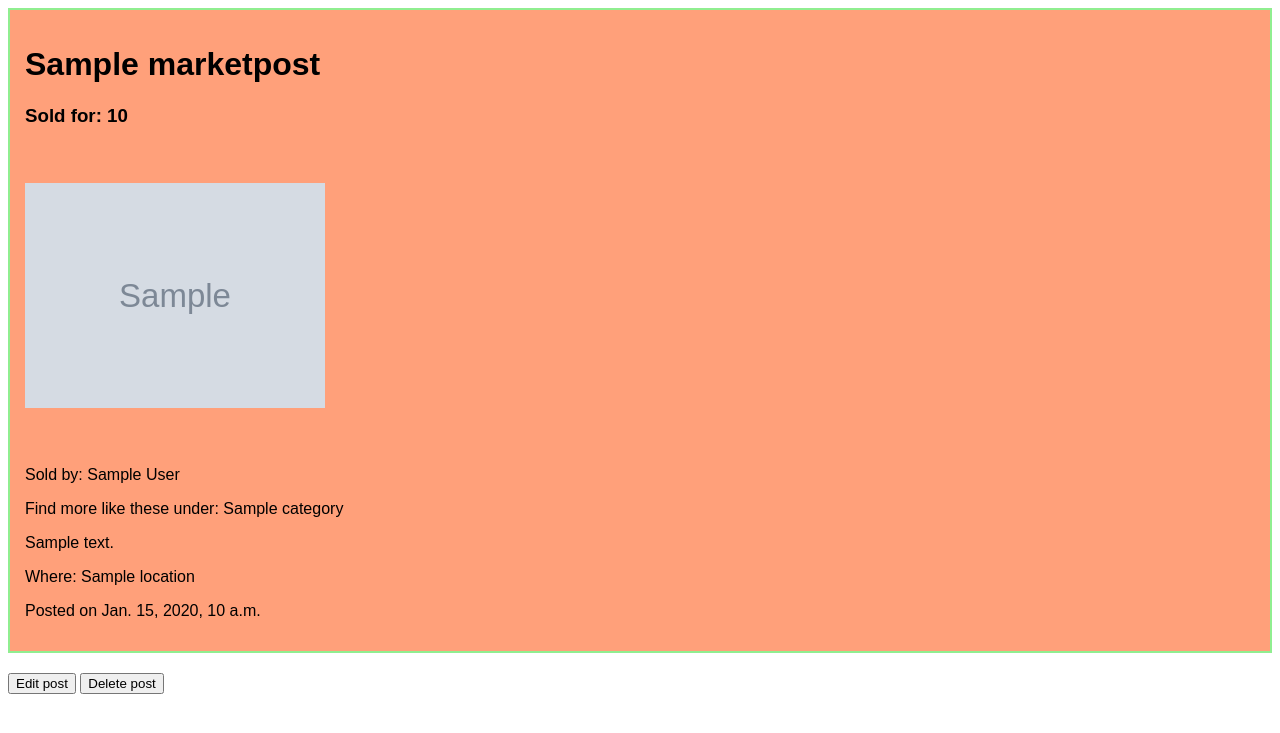
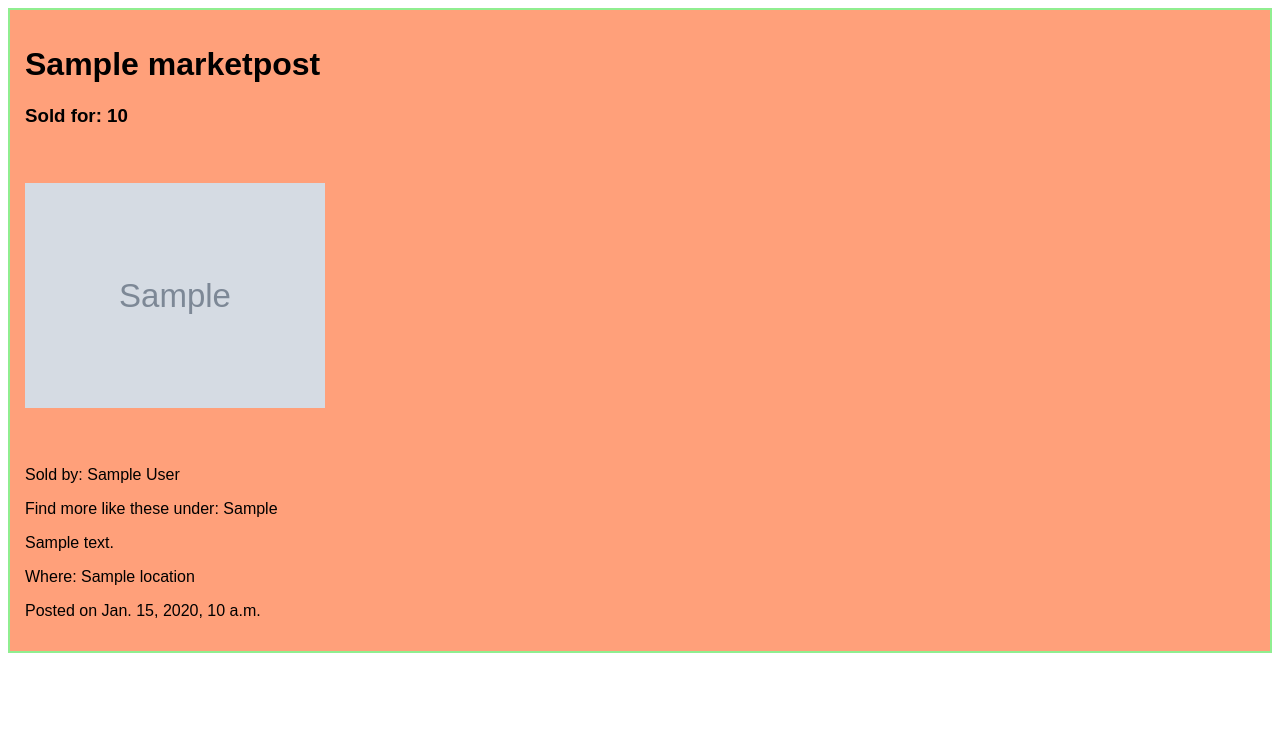
Before and after one commit to Ovi2RO/app, a Django app: template marketplace/templates/marketplace/marketplace_detail.html in a window 1280 px wide. Shown: the top 733 px of the page. Run offline with Django 3.2, Linux system fonts and the light colour scheme; the template is opened without the code that fills it: most values are stand-ins (such as "Sample title", 1, 10 or a date in 2020); grey boxes marked "Sample" are stand-in pictures.

Commit message:
Update marketplace detail template and views
This commit updates the marketplace_detail.html template to display the category using the get_category_display method. It also adds conditional rendering for the edit and delete buttons in the template based on the user's authorization. Additionally, the views.py file removes commented-out code in the MarketplaceCreateView class.

```diff
--- a/marketplace/templates/marketplace/marketplace_detail.html
+++ b/marketplace/templates/marketplace/marketplace_detail.html
@@ -15,14 +15,18 @@
                 <img src="{{ marketpost.image.url }}" class="thumbnail">
             </p>
             <p>Sold by: {{ marketpost.author }}</p>
-            <p>Find more like these under: {{ marketpost.category }}</p>
+            <p>Find more like these under: {{ marketpost.get_category_display }}</p>
             <p>{{ marketpost.description }}</p>
             <p>Where: {{ marketpost.location }}</p>
             <p>Posted on {{ marketpost.created_on }}</p>
         </div>
-        <button type="button"
-                onclick="location.href='{{ marketpost.get_update_url }}'">Edit post</button>
-        <button type="button"
-                onclick="location.href='{{ marketpost.get_delete_url }}'">Delete post</button>
+        {% if user == post.author or user.is_staff %}
+            <div>
+                <button type="button"
+                        onclick="location.href='{{ marketpost.get_update_url }}'">Edit post</button>
+                <button type="button"
+                        onclick="location.href='{{ marketpost.get_delete_url }}'">Delete post</button>
+            </div>
+        {% endif %}
     </body>
 </html>
```
Also changed, not shown: marketplace/views.py (+0 -11 lines), media/market_img/right2.jpeg (added), media/market_img/right2_A3pX86b.jpeg (added).
